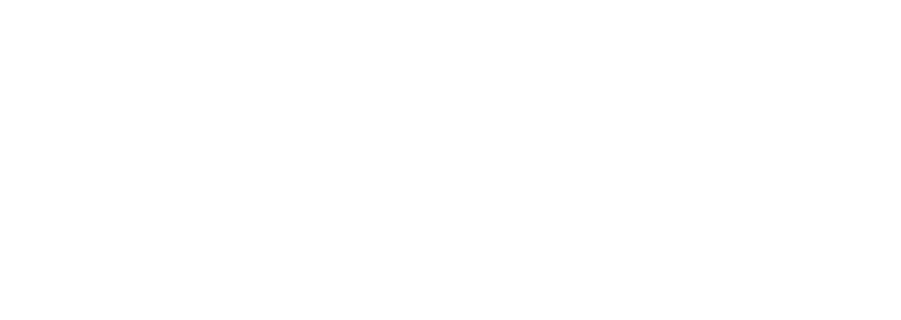
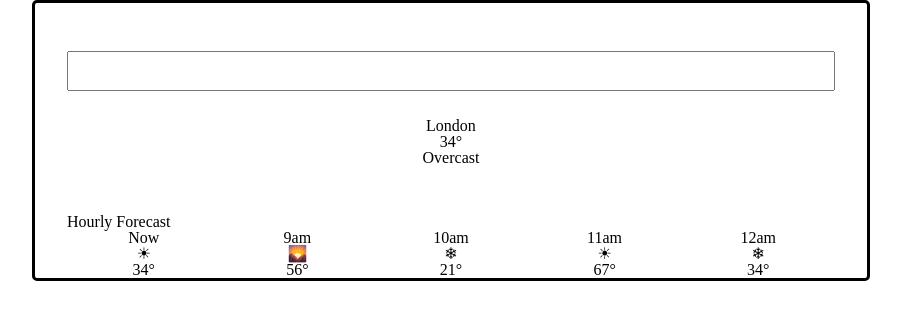
Before and after one commit to Lufi-SAN/Weather-API-App, a plain HTML site: page index.html in a window 1280 px wide. Shown: the whole page, without its empty margins (189-1090 px from the left). Drawn offline with Linux system fonts and the light colour scheme.

Commit message:
Create barebone template

```diff
--- a/index.html
+++ b/index.html
@@ -7,6 +7,27 @@
     <link rel="stylesheet" href="./styles.css">
 </head>
 <body>
+    <main id="body">
+        <div id="userInterface">
+            <div id="locationSearchBox"><input type="text" name="locationSearchBox"></div>
+            <div id="mainDisplay">
+                <span>London</span>
+                <span>34&deg;</span>
+                <span>Overcast</span>
+            </div>
+            <div id="hourlyForecast">
+                <div>Hourly Forecast</div>
+                <div id="hourlyForecastGrid">
+                    <div><span>Now</span><span>&#9728;</span><span>34&deg;</span></div>
+                    <div><span>9am</span><span>&#127748;</span><span>56&deg;</span></div>
+                    <div><span>10am</span><span>&#10052;</span><span>21&deg;</span></div>
+                    <div><span>11am</span><span>&#9728;</span><span>67&deg;</span></div>
+                    <div><span>12am</span><span>&#10052;</span><span>34&deg;</span></div>
+                </div>
+            </div>
+            <div id="tenDayForecast"></div>
+        </div>
+    </main>
     <script src="./main.js"></script>
 </body>
 </html>
--- a/styles.css
+++ b/styles.css
@@ -0,0 +1,97 @@
+html, body, div, span, applet, object, iframe,
+h1, h2, h3, h4, h5, h6, p, blockquote, pre,
+a, abbr, acronym, address, big, cite, code,
+del, dfn, em, img, ins, kbd, q, s, samp,
+small, strike, strong, sub, sup, tt, var,
+b, u, i, center,
+dl, dt, dd, ol, ul, li,
+fieldset, form, label, legend,
+table, caption, tbody, tfoot, thead, tr, th, td,
+article, aside, canvas, details, embed,
+figure, figcaption, footer, header, hgroup,
+menu, nav, output, ruby, section, summary,
+time, mark, audio, video {
+	margin: 0;
+	padding: 0;
+	border: 0;
+	font-size: 100%;
+	font: inherit;
+	vertical-align: baseline;
+}
+/* HTML5 display-role reset for older browsers */
+article, aside, details, figcaption, figure,
+footer, header, hgroup, menu, nav, section {
+	display: block;
+}
+body {
+	line-height: 1;
+}
+ol, ul {
+	list-style: none;
+}
+blockquote, q {
+	quotes: none;
+}
+blockquote:before, blockquote:after,
+q:before, q:after {
+	content: '';
+	content: none;
+}
+table {
+	border-collapse: collapse;
+	border-spacing: 0;
+}
+
+#userInterface{
+    border:  solid black;
+    border-radius: 5px;
+    max-inline-size: 65%;
+    margin-block: 0;
+    margin-inline: auto;
+    display: grid;
+	grid-template-columns: 2em repeat(5,1fr) 2em;
+	grid-template-areas: '. search search search search search .'
+	'. . display display display . .'
+	'. hour hour hour hour hour .';
+}
+
+#locationSearchBox {
+	grid-area: search;
+	margin-block-start: 3em;
+	margin-block-end: 1.7em;
+}
+
+#locationSearchBox > * {
+	box-sizing: border-box;
+	inline-size: 100%;
+	block-size: 3em;
+}
+
+#mainDisplay {
+	grid-area: display;
+	display: flex;
+	flex-direction: column;
+	text-align: center;
+	margin-block-end: 3em;
+}
+
+#hourlyForecast {
+	grid-area: hour;
+	display: flex;
+	flex-direction: column;
+}
+
+#hourlyForecast:first-child {
+	margin-bottom: 10em;
+}
+
+#hourlyForecastGrid {
+	display: grid;
+	grid-template-columns: repeat(auto-fill,20%);
+	text-align: center;
+}
+
+#hourlyForecastGrid > div {
+	display: flex;
+	flex-direction: column;
+}
```
